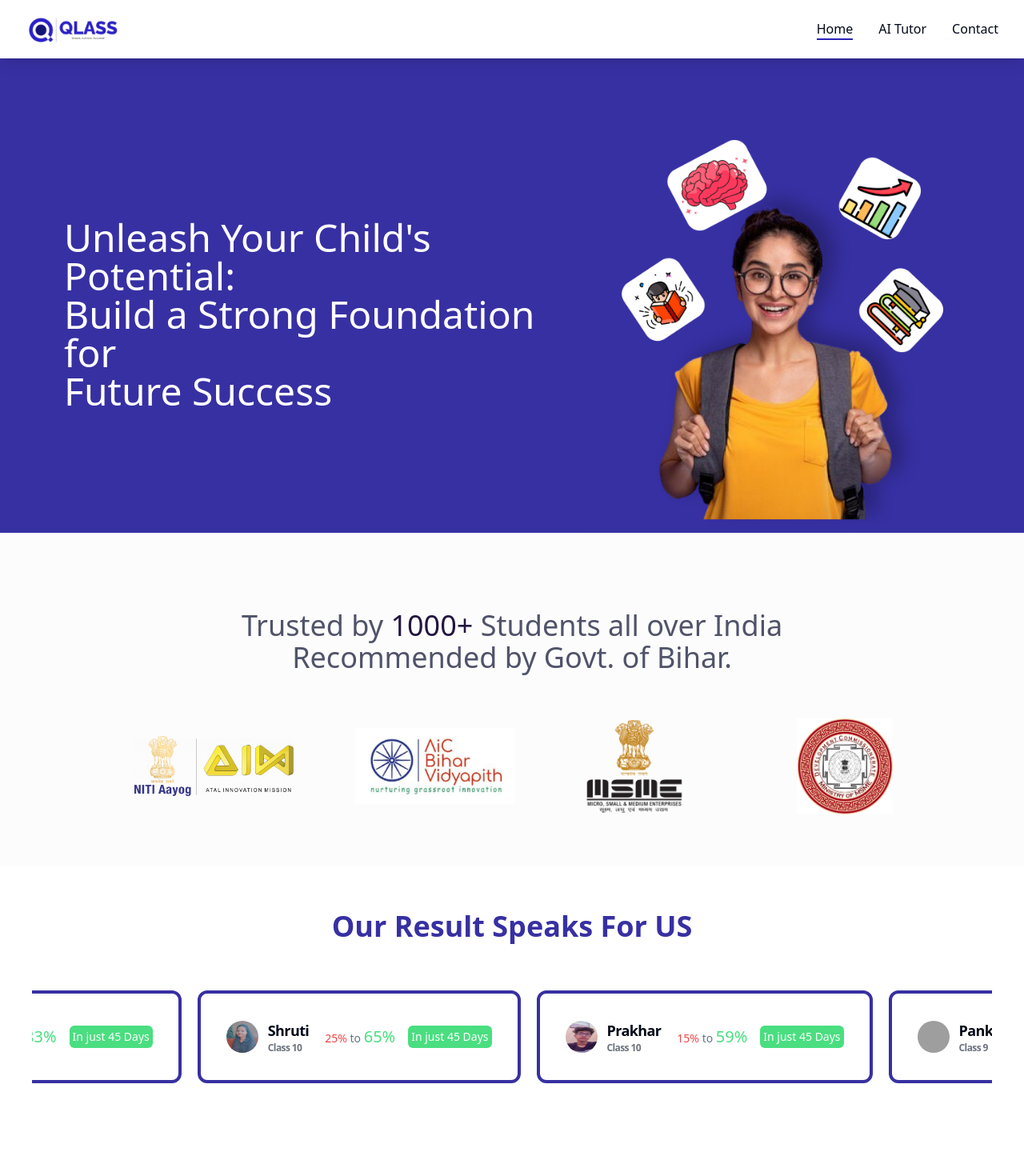
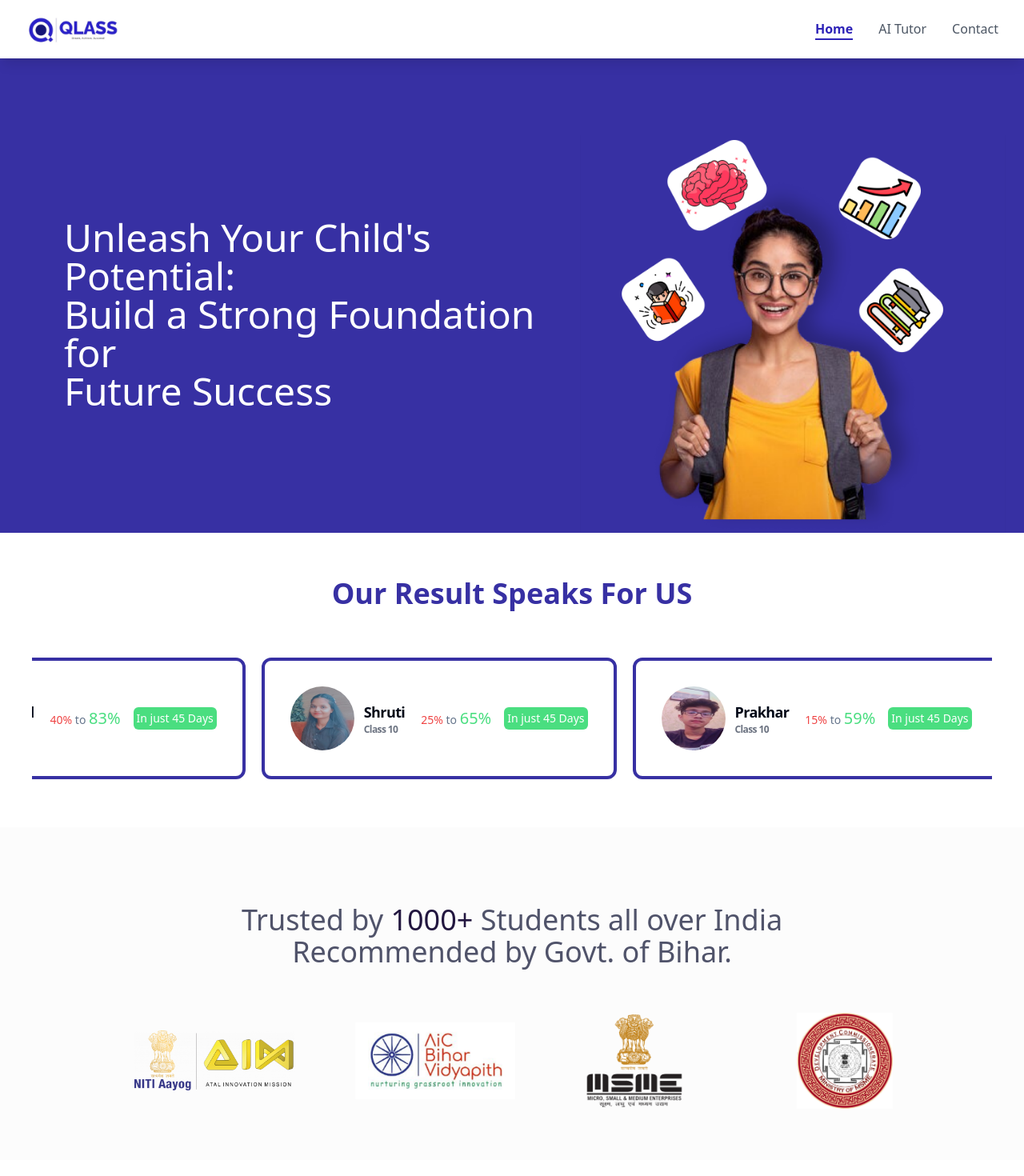
Before and after one commit to Qlass-website/qlass, a React (Vite) app: page / in a window 1280 px wide. Shown: the top 1470 px of the page at 80% size. Built offline with nearby package versions, Linux system fonts and the light colour scheme; grey boxes are pictures that could not be loaded.

Commit message:
🐛 fixes

```diff
--- a/src/components/home-page/brands/BrandCards/BrandCards.jsx
+++ b/src/components/home-page/brands/BrandCards/BrandCards.jsx
@@ -2,29 +2,29 @@ import React from "react";
 
 export default function BrandCards() {
   return (
-    <div className="grid grid-cols-1 items-center justify-center gap-8 sm:grid-cols-2 md:ml-32 lg:grid-cols-4">
-      <div className="flex transform flex-col items-center space-y-4 py-6 text-center transition-transform hover:scale-105 md:w-[200px]">
+    <div className="grid grid-cols-4 items-center justify-center gap-4 lg:gap-8  sm:grid-cols-2 md:ml-32 lg:grid-cols-4">
+      <div className="flex transform flex-col items-center space-y-4 py-6 text-center transition-transform hover:scale-105 w-[60px] md:w-[200px]">
         <img
           src="/Brand/brandnew1.png"
           className="mx-auto object-cover"
           alt="Brand 1"
         />
       </div>
-      <div className="flex transform flex-col items-center space-y-4 py-6 text-center transition-transform hover:scale-105 md:w-[200px]">
+      <div className="flex transform flex-col items-center space-y-4 py-6 text-center transition-transform hover:scale-105  w-[60px] md:w-[200px]">
         <img
           src="/Brand/brandnew2.png"
           className="mx-auto object-cover"
           alt="Brand 2"
         />
       </div>
-      <div className="flex transform flex-col items-center space-y-4 py-6 text-center transition-transform hover:scale-105 md:w-[150px]">
+      <div className="flex transform flex-col items-center space-y-4 py-6 text-center transition-transform hover:scale-105  w-[50px] md:w-[150px]">
         <img
           src="/Brand/brandnew3.png"
           className="mx-auto object-cover"
           alt="Brand 3"
         />
       </div>
-      <div className="flex transform flex-col items-center space-y-4 py-6 text-center transition-transform hover:scale-105 md:w-[120px]">
+      <div className="flex transform flex-col items-center space-y-4 py-6 text-center transition-transform hover:scale-105   w-[50px] md:w-[120px]">
         <img
           src="/Brand/brandnew4.png"
           className="mx-auto object-cover"
--- a/src/components/home-page/brands/Brands.jsx
+++ b/src/components/home-page/brands/Brands.jsx
@@ -14,8 +14,8 @@ export default function Brands() {
             </div>
           </div>
           <div className="w-full max-md:w-full">
-            <div className="relative min-h-[137px] flex-grow items-center justify-center overflow-hidden max-md:mt-10 max-md:max-w-full">
-              <div className="mt-8">
+            <div className="relative lg:min-h-[137px] flex-grow items-center justify-center overflow-hidden max-md:mt-10 max-md:max-w-full">
+              <div className="lg:mt-8">
                 <BrandCards />
               </div>
             </div>
--- a/src/components/home-page/child-ready-to-roar/ChildReadyToRoar.jsx
+++ b/src/components/home-page/child-ready-to-roar/ChildReadyToRoar.jsx
@@ -2,7 +2,7 @@ import React from "react";
 
 export default function ChildReadyToRoar() {
   return (
-    <div className="mt-5 flex items-center justify-center">
+    <div className="lg:mt-5 flex items-center justify-center">
       <div className="w-full">
         <div className="flex flex-col max-md:flex-col-reverse max-md:items-center">
           <div className="text-center max-md:mb-10 max-md:w-full">
--- a/src/components/home-page/hero/Hero.jsx
+++ b/src/components/home-page/hero/Hero.jsx
@@ -11,13 +11,13 @@ export default function Hero() {
                 Unleash Your Child's Potential:
               </span>
               <br />
-              <span className="font-light">Build a Strong Foundation for </span>
+              <span className="font-thin">Build a Strong Foundation for </span>
               <br />
-              <span className="font-light">Future Success</span>
+              <span className="font-thin">Future Success</span>
             </div>
           </div>
           <div className="ml-5 flex w-[56%] flex-col max-md:ml-0 max-md:w-full">
-            <div className="relative mt-12 flex min-h-[497px] grow flex-col items-center justify-center overflow-hidden px-16 py-12 shadow-sm max-md:mt-10 max-md:max-w-full max-md:px-5">
+            <div className="relative mt-12 flex min-h-[360px] -mb-3 md:mb-0 md:min-h-[497px] grow flex-col items-center justify-center overflow-hidden px-16 py-12 shadow-sm max-md:mt-10 max-md:max-w-full max-md:px-5">
               <img
                 loading="lazy"
                 src="/Girlbanner.png"
--- a/src/components/home-page/our-clients/testimonials/Testimonials.jsx
+++ b/src/components/home-page/our-clients/testimonials/Testimonials.jsx
@@ -90,7 +90,7 @@ export default function Testimonials() {
 
   const getStarIcons = (rating) => {
     const fullStars = Math.floor(rating);
-    const halfStar = rating % 1 !== 0;
+    const hasHalfStar = rating % 1 !== 0;
 
     const stars = [];
 
@@ -98,8 +98,16 @@ export default function Testimonials() {
       stars.push(<span key={i}>⭐️</span>);
     }
 
-    if (halfStar) {
-      stars.push(<span key="half">½</span>);
+    if (hasHalfStar) {
+      stars.push(<span key="half" style={{ position: "relative", display: "inline-block" }}>
+        <span style={{
+          position: "absolute",
+          overflow: "hidden",
+          width: "50%",
+          height: "100%",
+        }}>⭐️</span>
+        ⭐️
+      </span>);
     }
 
     return stars;
@@ -125,7 +133,7 @@ export default function Testimonials() {
               <Card>
                 <CardContent className="flex flex-col items-center p-6 md:flex-row md:justify-between md:space-x-14">
                   <div className="flex items-center space-x-4 md:mb-0">
-                    <Avatar>
+                    <Avatar className="w-20 h-20">
                       <AvatarImage src={testimonial.image} />
                       <AvatarFallback>{testimonial.name}</AvatarFallback>
                     </Avatar>
--- a/src/components/home-page/our-results/OurResults.jsx
+++ b/src/components/home-page/our-results/OurResults.jsx
@@ -16,7 +16,7 @@ export default function OurResults() {
           </div>
           <div className="w-full max-md:w-full">
             <Marquee speed={100}>
-              <div className="relative min-h-[397px] flex-grow items-center justify-center overflow-hidden max-md:mt-10 max-md:max-w-full">
+              <div className="relative min-h-[197px] flex-grow items-center justify-center overflow-hidden max-md:mt-10 max-md:max-w-full">
                 <div className="mt-10 space-y-5">
                   <ResultsDisplayCards />
                 </div>
--- a/src/components/home-page/session-booking/BookingPage.jsx
+++ b/src/components/home-page/session-booking/BookingPage.jsx
@@ -6,7 +6,7 @@ const BenefitItem = ({ imageUrl, title }) => (
     <img
       src={imageUrl}
       alt={title}
-      className="aspect-[0.83] w-[52px] self-center"
+      className="w-[52px] h-[52px] self-center"
     />
     <div className="mt-4">{title}</div>
   </div>
@@ -50,7 +50,7 @@ export default function BookingPage() {
       <div className="w-full pr-6 max-md:max-w-full max-md:px-5">
         <div className="max-md: flex gap-5 max-md:flex-col max-md:gap-0">
           <div className="mb-10 flex w-[56%] flex-col max-md:w-full">
-            <div className="relative flex min-h-[697px] grow flex-col items-center justify-center overflow-hidden px-16 py-12 max-md:mt-10 max-md:max-w-full max-md:px-5">
+            <div className="relative flex min-h-[300px] lg:min-h-[697px] grow flex-col items-center justify-center overflow-hidden px-16 py-12 max-md:mt-10 max-md:max-w-full max-md:px-5">
               <img
                 loading="lazy"
                 src="https://cdn.builder.io/api/v1/image/assets/TEMP/3d9a9ef75382109131f1502275d20f33b2dbd7fcbf5fde5985c59f6512753267?apiKey=ff29eb85e7464976a6d2464dcda446db&"
@@ -68,7 +68,7 @@ export default function BookingPage() {
                 Unleash your child's unique talents - book a counseling session
                 to tailor their educational journey.
               </p>
-              <div className="mt-16 flex justify-between gap-5 whitespace-nowrap text-center text-xl font-bold md:flex-wrap">
+              <div className="mt-16 grid grid-cols-1 lg:grid-cols-2 justify-between gap-5 whitespace-nowrap text-center text-xl font-bold md:flex-wrap">
                 <Button
                   variant="default"
                   className="grow items-center justify-center rounded-[34px] bg-indigo-800 px-16 py-8 text-white md:px-5"
--- a/src/components/home-page/why-qlass/WhyQlass.jsx
+++ b/src/components/home-page/why-qlass/WhyQlass.jsx
@@ -3,7 +3,7 @@ import React from "react";
 export default function WhyQlass() {
   return (
     <div className="">
-      <img loading="lazy" src="/whyQlass1.png" className="w-full" />
+      <img loading="lazy" src="/whyQlass1.png" className="w-full h-[350px] lg:h-auto" />
     </div>
   );
 }
--- a/src/components/navigation/Header/Nav/Nav.jsx
+++ b/src/components/navigation/Header/Nav/Nav.jsx
@@ -1,3 +1,4 @@
+// Nav.jsx
 import { Link, useLocation } from "react-router-dom";
 import { motion } from "framer-motion";
 
@@ -14,14 +15,22 @@ export default function Nav({ containerStyles, linkStyles, underlineStyles }) {
   return (
     <nav className={`${containerStyles}`}>
       {links.map((link, index) => (
-        <Link to={link.path} key={index} className={`capitalize ${linkStyles}`}>
+        <Link
+          to={link.path}
+          key={index}
+          className={`capitalize ${linkStyles} ${
+            link.path === location.pathname ? "font-bold text-[#2E23B8]" : "text-gray-600"
+          }`}
+        >
           {link.path === location.pathname && (
             <motion.span
               initial={{ y: "-100%" }}
               animate={{ y: 0 }}
               transition={{ type: "tween" }}
               layoutId="underline"
-              className={`${underlineStyles}`}
+              className={`${underlineStyles} ${
+                link.path === location.pathname ? "bg-[#2E23B8]" : "bg-transparent"
+              }`}
             />
           )}
           {link.name}
--- a/src/pages/home-page.jsx
+++ b/src/pages/home-page.jsx
@@ -15,8 +15,8 @@ export default function HomePage() {
   return (
     <>
       <Hero />
+      <OurResults />
       <Brands />
-      <OurResults />
       <ChildReadyToRoar />
       <LearningChoice />
       {/* <WhatWeOffer /> */}
```
Also changed, not shown: src/components/home-page/our-results/ResultsDisplayCards/ResultsDisplayCards.jsx (+15 -15 lines).
